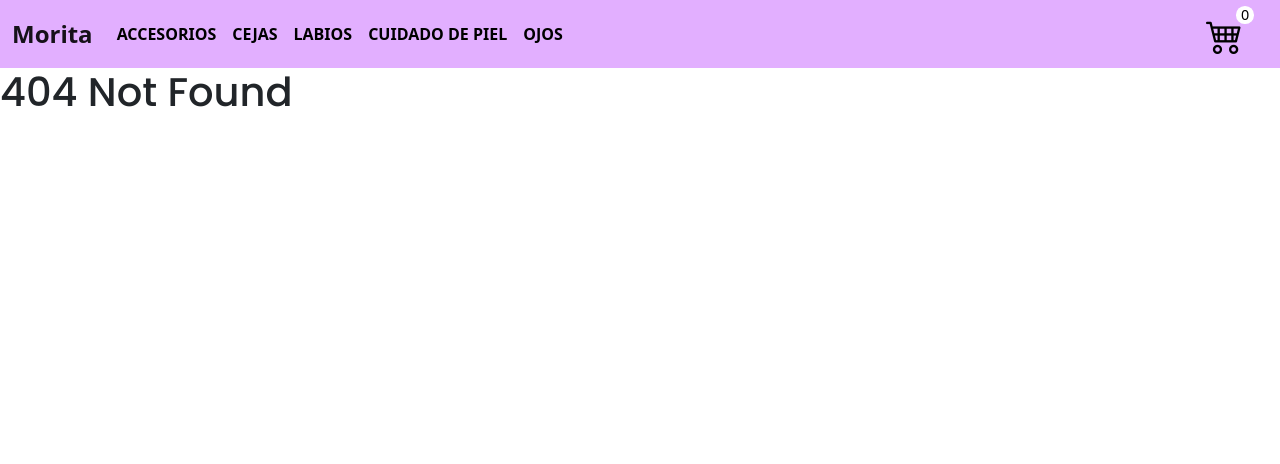
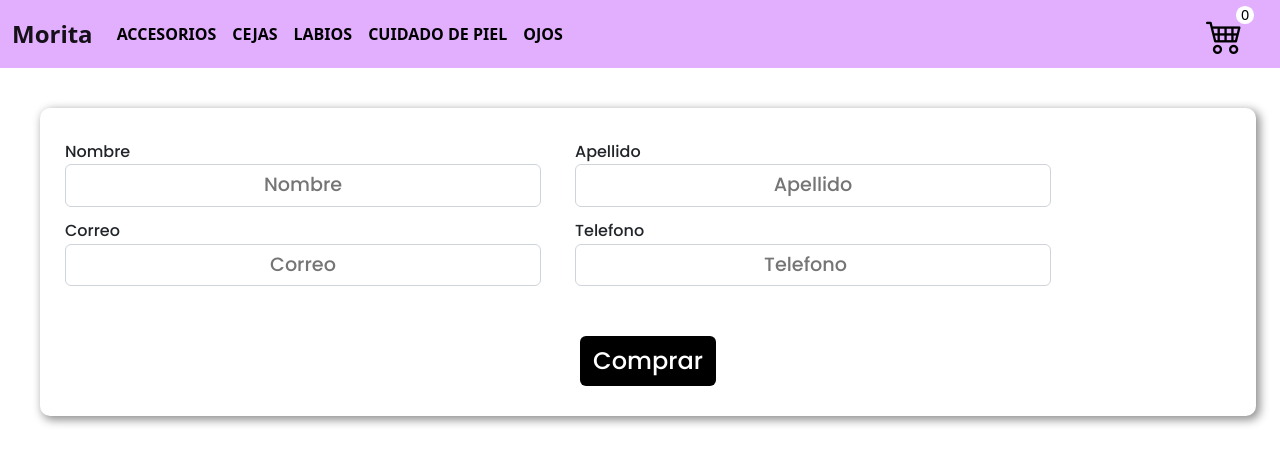
Before and after one commit to Sebasperezr/Ecommerce-react-Coderhouse, a React (Create React App) app: page /checkout in a window 1280 px wide. Before the commit this address had no page. Shown: the top 464 px of the page. Built offline with nearby package versions, Linux system fonts and the light colour scheme.

Commit message:
Create order

```diff
--- a/src/components/cartItem/cartItem.css
+++ b/src/components/cartItem/cartItem.css
@@ -68,11 +68,13 @@
 .btn-delete {
     margin: 50px;
     font-size: 1.5rem;
+    color: red;
 
 }
 
 .btn-delete::shadow {
-    font-size: 1.5rem;
+    font-size: 1.8rem;
     background-color: red;
+    font-weight: 800;
 
 }
--- a/src/components/cartItem/cartItem.jsx
+++ b/src/components/cartItem/cartItem.jsx
@@ -2,7 +2,6 @@ import React from "react";
 import "./cartItem.css";
 
 const CartItem = ({ id, image, name, price, quantity, onRemoveProduct }) => {
-  console.log(id);
   return (
     <div className="cart-container-detail">
       <div className="cart-detail row">
--- a/src/context/cartContext.jsx
+++ b/src/context/cartContext.jsx
@@ -68,6 +68,8 @@ export const CartProvider = ({ children }) => {
         })
     }
 
+
+
     return (
         <CartContext.Provider value={{ cart, setCart, onDecreaseItem, onIncreaseItem, getItemQuantity, onRemoveItem, total, products, setProducts}}>
             {children}
--- a/src/pages/cart/cart.css
+++ b/src/pages/cart/cart.css
@@ -66,7 +66,10 @@
 }
 
 .btn-comprar{
-    font-size: 1.8rem;
+    font-size: 2rem;
+   background-color: black;
+   color: white;
+   margin-top: 10px;
 }
 
 
@@ -87,3 +90,19 @@
     background-color: black;
 
 }
+
+.button-container-comprar{
+    display: flex;
+    justify-content: center;
+    margin-bottom: 10px;
+}
+
+.total-car-container{
+    margin-right: 10%;
+    margin-top: 5px;
+    display: flex;
+    justify-content: right;
+}
+.total-car{
+    font-size: 1.5rem;
+}
--- a/src/pages/cart/cart.jsx
+++ b/src/pages/cart/cart.jsx
@@ -1,51 +1,17 @@
-import React, { useContext, useState } from "react";
+import React, { useContext } from "react";
 import "./cart.css";
 import CartItem from "../../components/cartItem/cartItem";
-import { Link } from "react-router-dom";
-import { firebaseServices } from "../../services/firebase";
+import { Link, useNavigate } from "react-router-dom";
 import { CartContext } from "../../context/cartContext";
 
-const { createOrder } = firebaseServices;
 
 const Cart = () => {
   const { onRemoveItem, cart, total } = useContext(CartContext);
-  const [orderResult, setOrderResult] = useState();
 
-  const onHandlerOrder = async () => {
-    const newOrder = {
-      buyer: {
-        name: "Juan",
-        email: "juan@gmail.com",
-        phone: "123456789",
-        shippingMethod: "delivery",
-        address: "Calle falsa 123",
-      },
-      createdAt: new Date(),
-      id: 1,
-      items: cart,
-      payment: {
-        currency: "USD",
-        method: "cash",
-        type: "cash",
-      },
-      seller: {
-        id: 1,
-        name: "Pepito",
-        phone: "123456789",
-        email: "adwda@gmail.com",
-      },
-      shipping: {
-        deliveryDate: new Date() + 7,
-        trackingNumber: "123456789",
-        type: "delivery",
-      },
-      total: total,
-    };
-    const result = await createOrder(newOrder);
-    setOrderResult(result);
+  const navigate = useNavigate();
+  const navigateCheckout = () => {
+    navigate("/checkout");
   };
-
-  console.log("orderResult", orderResult);
   return (
     <div>
       <div className="content-title">
@@ -66,13 +32,16 @@ const Cart = () => {
                 onRemoveProduct={onRemoveItem}
               />
             ))}
+            <div className="total-car-container">
+              <p className="total-car">TOTAL ${total}</p>
+            </div>
             <div className="button-container-comprar">
               <button
                 type="button"
                 className=" btn btn-comprar"
-                onClick={onHandlerOrder}
+                onClick={navigateCheckout}
               >
-                Comprar
+                Siguiente
               </button>
             </div>
           </>
--- /dev/null
+++ b/src/pages/checkout/checkout.css
@@ -0,0 +1,50 @@
+.check-container {
+
+
+}
+
+.check-form-container {
+    max-width: 95%;
+    min-width: 95%;
+    margin: 40px;
+    padding: 20px;
+    border-radius: 10px;
+    -webkit-box-shadow: 3px 3px 10px 1px rgba(0, 0, 0, 0.44);
+    -moz-box-shadow: 3px 3px 10px 1px rgba(0, 0, 0, 0.44);
+    box-shadow: 3px 3px 10px 1px rgba(0, 0, 0, 0.44);
+}
+
+.form-group{
+    margin-left: 5px;
+    margin-right: 5px;
+    margin-top: 10px;
+
+
+}
+
+.label-check {
+    font-size: 1rem;
+}
+
+.input-check {
+    font-size: 1.2rem;
+    display: block;
+    width: 100%;
+    padding: 0.375rem 0.75rem;
+    font-weight: 400;
+    line-height: 1.5;
+    color: #212529;
+    background-color: #fff;
+    background-clip: padding-box;
+    border: 1px solid #ced4da;
+    appearance: none;
+    border-radius: 0.375rem;
+    transition: border-color .15s ease-in-out,box-shadow .15s ease-in-out;
+
+}
+
+.btn-comprar{
+    margin-top: 50px;
+    font-size: 1.5rem;
+
+}
--- /dev/null
+++ b/src/pages/checkout/checkout.jsx
@@ -0,0 +1,122 @@
+import React, { useContext, useState } from "react";
+import "./checkout.css";
+import { firebaseServices } from "../../services/firebase";
+import { CartContext } from "../../context/cartContext";
+import { useNavigate } from "react-router-dom";
+
+
+
+const { createOrder } = firebaseServices;
+
+const Checkout = () => {
+    const navigate = useNavigate();
+  const { cart, total,setCart } = useContext(CartContext);
+  const [customer, setCustomer] = useState({
+    name: "",
+    lastName: "",
+    email: "",
+    phone: "",
+  });
+
+  const onHandleChange = (event, field) => {
+    const { value } = event.target;
+    setCustomer({
+      ...customer,
+      [field]: value,
+    });
+  };
+
+  const onHandlerOrder = async () => {
+    const newOrder = {
+      buyer: {
+        name: customer.name,
+        email: customer.email,
+        phone: customer.phone,
+
+      },
+      createdAt: new Date(),
+
+      items: cart,
+      payment: {
+        currency: "USD",
+        method: "cash",
+        type: "cash",
+      },
+
+      total: total,
+    };
+    createOrder(newOrder);
+    setCart([])
+    navigateHome()
+  };
+  const navigateHome = () => {
+    navigate("/");
+  };
+  return (
+    <div className="check-container">
+      <div className="check-form-container">
+        <div className="row">
+          <div className="form-group col-sm-12 col-md-5">
+            <label className="label-check" for="name">
+              Nombre
+            </label>
+            <input
+              type="text"
+              className=" input-check"
+              id="name"
+              placeholder="Nombre"
+              onChange={(e) => onHandleChange(e, "name")}
+              value={customer.name}
+            />
+          </div>
+          <div className="form-group col-sm-12 col-md-5">
+            <label className="label-check" for="lastName">
+              Apellido
+            </label>
+            <input
+              type="text"
+              className=" input-check"
+              id="lastName"
+              placeholder="Apellido"
+              onChange={(e) => onHandleChange(e, "lastName")}
+              value={customer.lastName}
+            />
+          </div>
+          <div className="form-group col-sm-12 col-md-5">
+            <label className="label-check" for="email">
+              Correo
+            </label>
+            <input
+              type="email"
+              className=" input-check"
+              id="email"
+              placeholder="Correo"
+              onChange={(e) => onHandleChange(e, "email")}
+              value={customer.email}
+            />
+          </div>
+          <div className="form-group col-sm-12 col-md-5">
+            <label className="label-check" for="phone">
+              Telefono
+            </label>
+            <input
+              type="number"
+              className=" input-check"
+              id="phone"
+              placeholder="Telefono"
+              onChange={(e) => onHandleChange(e, "phone")}
+              value={customer.phone}
+            />
+          </div>
+        </div>
+        <div className="button-container-comprar">
+          <button className="btn btn-comprar" onClick={onHandlerOrder}>
+            Comprar
+          </button>
+        </div>
+      </div>
+    </div>
+  );
+};
+
+export default Checkout;
--- a/src/router/Router.jsx
+++ b/src/router/Router.jsx
@@ -3,6 +3,7 @@ import Cart from "../pages/cart/cart.jsx";
 import ItemDetailContainer from "../pages/itemDetailContainer/ItemDetailContainer.jsx";
 import ItemListContainer from '../pages/itemListContainer/ItemListContainer.jsx';
 import Home from "../pages/home/home.jsx";
+import Checkout from "../pages/checkout/checkout.jsx";
 
 
 
@@ -13,6 +14,7 @@ const Router = () => {
             <Route exact path="/category/:id" element={<ItemListContainer />} />
             <Route exact path="/item/:id" element={<ItemDetailContainer />} />
             <Route exact path="/cart" element={<Cart />} />
+            <Route exact path="/checkout" element={<Checkout />} />
             <Route path='*' element={<h1>404 Not Found</h1>} />
         </Routes>
     )
```
Also changed, not shown: src/hooks/useFetch.jsx (deleted, +0 -17 lines).
